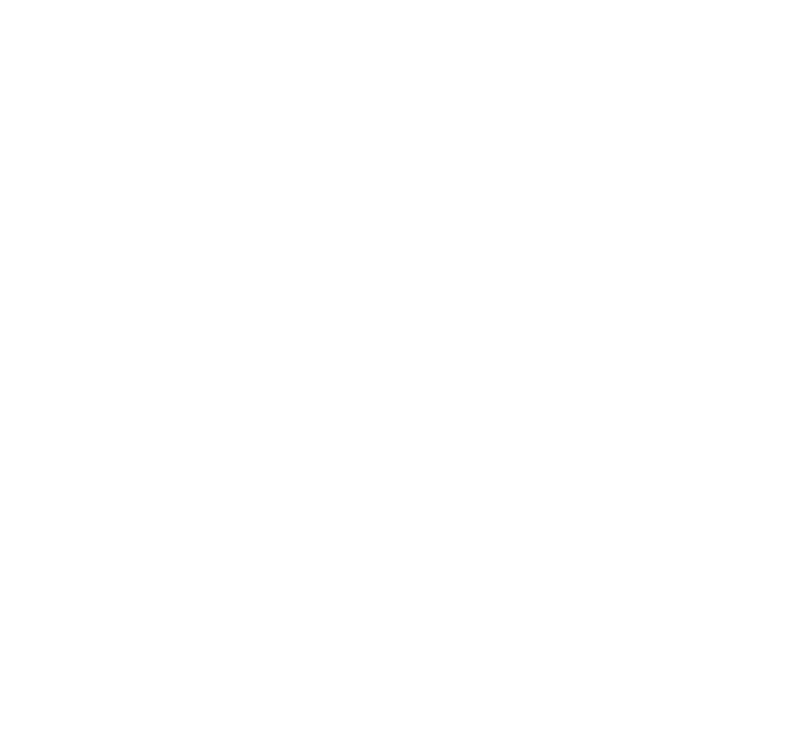
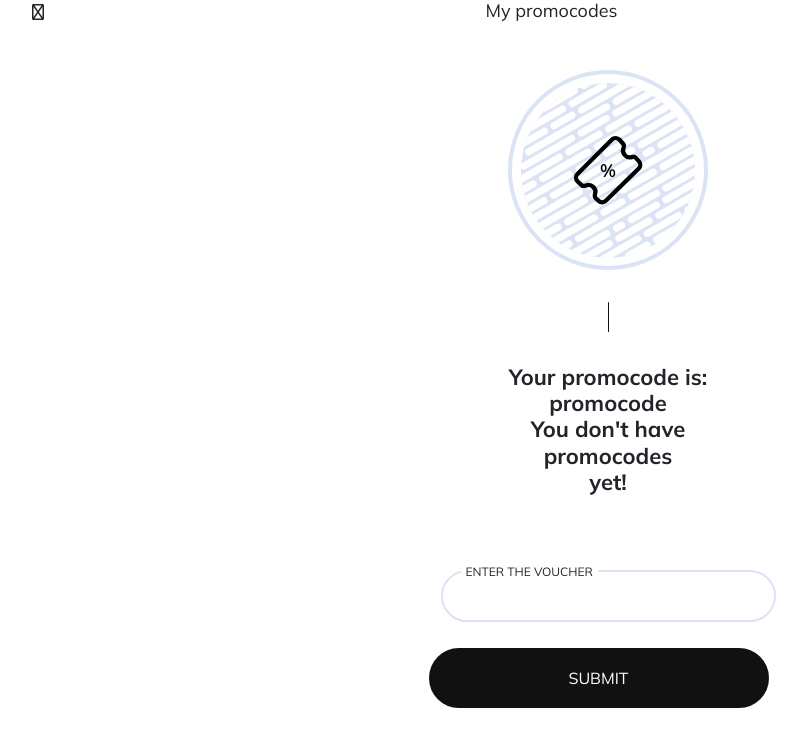
Before and after one commit to OzAlbayrak/Manero_Frontend, a React (Create React App) app in the folder manero/: page /Promocode in a window 1280 px wide. Before the commit this address had no page. Shown: the top 746 px of the page, without its empty margins (32-839 px from the left). Built offline with nearby package versions, Linux system fonts and the light colour scheme.

Commit message:
added css and button submit func

```diff
--- a/manero/src/App.css
+++ b/manero/src/App.css
@@ -387,6 +387,7 @@ body {
   font-size: 14px;
   font-weight: 400;
   padding: 4px;
+  text-decoration-line: none;
 }
 
 .promo-used-link {
@@ -398,9 +399,7 @@ body {
   font-size: 14px;
   font-weight: 400;
   padding: 4px;
-}
-
-.promo-current-link .promo-used-link {
+  text-decoration-line: none;
   color: black;
   background-color: #dbe3f5;
 }
@@ -428,7 +427,7 @@ body {
   font-size: 18px;
   align-self: center;
   padding-left: 35%;
-  margin-left: 5rem;
+  margin-left: 2vh;
 }
 
 .promocodes-img {
@@ -467,6 +466,10 @@ body {
 
 .promo-btn {
   width: 340px;
+  display: flex;
+  justify-content: center;
+  align-items: center;
+  margin-left: 1vh;
 }
 
 .verify-number {
--- a/manero/src/App.js
+++ b/manero/src/App.js
@@ -12,6 +12,7 @@ import AccountCreated from './components/sections/AccountCreated';
 import ForgotPassword from './components/sections/ForgotPassword';
 import ResetPassword from './components/sections/ResetPassword';
 import CartView from './Views/CartView';
+import PromocodesView from './Views/PromocodesView';
 
 function App() {
 	return (
@@ -30,6 +31,7 @@ function App() {
 					<Route path='/ForgotPassword' element={<ForgotPassword />} />
 					<Route path='/ResetPassword' element={<ResetPassword />} />
 					<Route path='/CartView' element={<CartView />} />
+					<Route path='/Promocode' element={<PromocodesView />} />
 				</Routes>
 			</Router>
 		</div>
--- a/manero/src/Views/HomeView.js
+++ b/manero/src/Views/HomeView.js
@@ -2,7 +2,7 @@ import React from 'react'
 import Showcase from '../components/sections/Showcase'
 import Showcase2 from '../components/sections/Showcase2'
 import ProductsGrid from '../components/sections/ProductsGrid'
-import PromoCodes from '../components/sections/Promocodes'
+
 import BestSellersGrid from '../components/sections/BestSellersGrid'
 import MenuLinkIcons from '../components/individuals/MenuLinkIcons'
 import Header from '../components/sections/Header'
@@ -19,7 +19,6 @@ const HomeView = () => {
       <BestSellersGrid title="Best Sellers"/>
       <Showcase2/>
       <ProductsGrid title="Featured Products"/>
-      <PromoVoucher />
       <MenuLinkIcons></MenuLinkIcons>
     </div>
   )
--- /dev/null
+++ b/manero/src/Views/PromocodesView.js
@@ -0,0 +1,13 @@
+import React from 'react';
+import PromoVoucher from '../components/sections/PromoVoucher';
+
+
+const PromocodesView = () => {
+  return (
+    <div>
+        <PromoVoucher />
+    </div>
+  )
+}
+
+export default PromocodesView
--- a/manero/src/assets/scss/components/sections/_promoVouchers.scss
+++ b/manero/src/assets/scss/components/sections/_promoVouchers.scss
@@ -9,7 +9,7 @@
     font-size: 18px;
     align-self: center;
     padding-left: 35%;
-    margin-left: 5rem;
+    margin-left: 2vh;
   }
 
 .promocodes-img {
@@ -48,4 +48,8 @@
 
 .promo-btn {
     width: 340px;
+    display: flex;
+    justify-content: center;
+    align-items: center;
+    margin-left: 1vh;
 }
--- a/manero/src/components/sections/PromoVoucher.js
+++ b/manero/src/components/sections/PromoVoucher.js
@@ -1,4 +1,4 @@
-import React from "react";
+import React, { useState } from "react";
 import SideIcon from "../individuals/SideIcon";
 import Promocodes from "../../assets/images/Promocodes.svg";
 import Rectangle from "../../assets/images/Rectangle.svg";
@@ -6,6 +6,39 @@ import InputField from "../individuals/InputField";
 import Button from "../individuals/Button";
 
 const PromoVoucher = () => {
+
+const [voucherCode, setVoucherCode] = useState('');
+const [voucherData, setVoucherData] = useState(null);
+
+const handleInputChange = (event) => {
+  setVoucherCode(event.target.value);
+};
+
+const handleFormSubmit = async (event) => {
+  event.preventDefault();
+  try {
+    const response = await fetch(`https://example.com/api/voucher/${voucherCode}`);
+    const data = await response.json();
+    setVoucherData(data);
+    const isVoucherValid = verifyVoucher(data);
+    if (isVoucherValid) {
+      console.log('Voucher is Valid');
+    } else {
+      console.log('Voucher is invalid');
+    }
+  } catch (error) {
+    console.error(error);
+  }
+};
+
+const verifyVoucher = (data) => {
+  if (data.valid && !data.expired && !data.used) {
+    return true;
+  } else {
+    return false;
+  }
+};
+
   return (
     <div>
       <div className="top-back-and-text">
@@ -18,21 +51,38 @@ const PromoVoucher = () => {
       <div className="promo-rectangle-img">
         <img src={Rectangle} alt="Rectangle" />
       </div>
+
+        <div className="promo-text-h2">
+          <h2 className="promo-h2">Your promocode is:</h2>
+          <h2 className="promo-h2">promocode</h2>
+        </div>
         <div className="promo-text-h2">
           <h2 className="promo-h2">You don't have</h2>
           <h2 className="promo-h2">promocodes</h2>
           <h2 className="promo-h2">yet!</h2>
         </div>
       <div className="promo-input">
+        <form onSubmit={handleFormSubmit}>
           <div className="inputcontainer">
             <InputField
+              nameid={"voucher-code-input"}
+              type={"text"}
               name={"ENTER THE VOUCHER"}
-            setValue={""}
+              value={voucherCode}
+              onChange={handleInputChange}
             />
           </div>
           <div className="promo-btn">
-            <Button btnText={"SUBMIT"} />
+            <Button btnType="submit" btnText={"SUBMIT"} />
+            {voucherData && (
+              <div>
+                <p>Valid: {voucherData.valid ? 'Yes' : 'No'}</p>
+                <p>Expired: {voucherData.expired ? 'Yes' : 'No'}</p>
+                <p>Used: {voucherData.used ? 'Yes' : 'No'}</p>
               </div>
+            )}
+          </div>
+        </form>
       </div>
     </div>
   );
--- a/manero/src/components/sections/Promocodes.js
+++ b/manero/src/components/sections/Promocodes.js
@@ -1,11 +1,10 @@
-import React, { useState, useEffect } from "react";
+import React, { useState } from "react";
 import SideIcon from "../individuals/SideIcon";
 
 
 const PromoCodes = () => {
     const [currentLink, setCurrentLink] = useState(true);
     const [usedLink, setUsedLink] = useState(false);
-    const [promoCode, setPromoCode] = useState("");
 
     const handleCurrentClick = () => {
         setCurrentLink(true);
@@ -20,16 +19,7 @@ const PromoCodes = () => {
     const copyToClipboard = () => {
         console.log("OK!");
         navigator.clipboard.writeText(promoCode);
-        };
-
-    useEffect(() => {
-        const fetchData = async () => {
-        const response = await fetch("/");
-        const data = await response.text();
-        setPromoCode(data);
-        };
-        fetchData();
-    }, []);
+    };
 
   return (
     <div>
@@ -60,5 +50,4 @@ function promoCodeColor(percent) {
       }
 }
 
-
 export default PromoCodes;
```
Also changed, not shown: manero/src/assets/scss/components/sections/_promocodes.scss (+4 -6 lines). Lines whose indentation alone changed are shown as unchanged.
